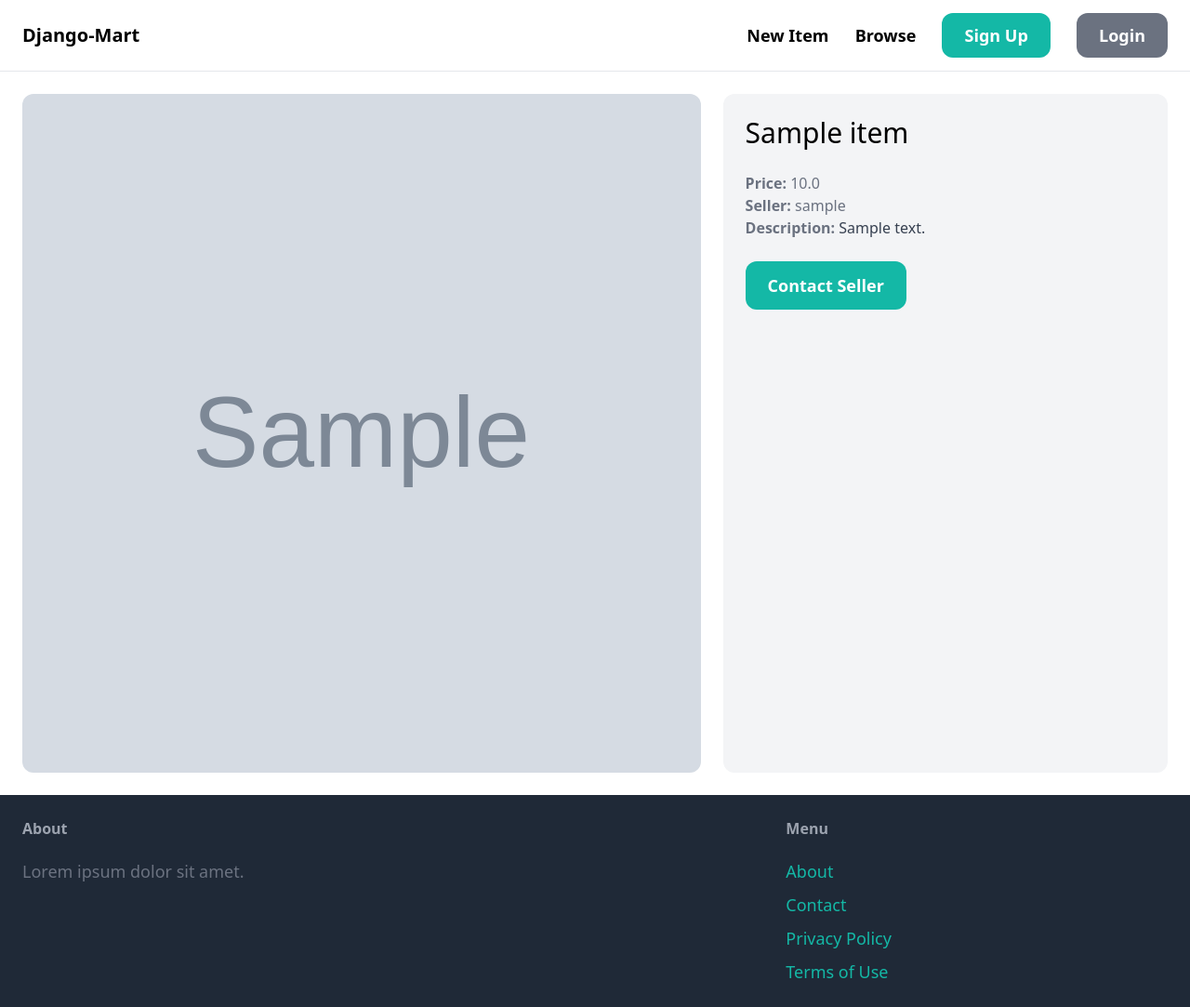
After one commit to gustavomotadev/django-generic-marketplace, a Django app: page /items/1/ in a window 1280 px wide. The commit adds this page. Shown: the whole page at 93% size. Run offline with Django 4.2, Linux system fonts and the light colour scheme; tables that the repository leaves empty hold one stand-in row (values such as "Sample post"); grey boxes marked "Sample" are stand-in pictures; some libraries are stand-ins or nearby versions.

Commit message:
Item details

```diff
--- a/djangomart/core/templates/core/base.html
+++ b/djangomart/core/templates/core/base.html
@@ -39,7 +39,7 @@
 
             <ul class="space-y-2">
                 <li><a href="#" class="text-lg text-teal-500 hover:text-teal-700">About</a></li>
-                <li><a href="{% url 'contact' %}" class="text-lg text-teal-500 hover:text-teal-700">Contact</a></li>
+                <li><a href="{% url 'core:contact' %}" class="text-lg text-teal-500 hover:text-teal-700">Contact</a></li>
                 <li><a href="#" class="text-lg text-teal-500 hover:text-teal-700">Privacy Policy</a></li>
                 <li><a href="#" class="text-lg text-teal-500 hover:text-teal-700">Terms of Use</a></li>
             </ul>
--- a/djangomart/core/templates/core/index.html
+++ b/djangomart/core/templates/core/index.html
@@ -10,7 +10,7 @@
 
             {% for item in items %}
                 <div>
-                    <a href="#">
+                    <a href="{% url 'item:detail' item.id %}">
                         <div>
                             <img src="{{item.image.url}}" class="bg-white rounded-t-xl w-full aspect-square object-cover">
                         </div>
--- /dev/null
+++ b/djangomart/core/urls.py
@@ -0,0 +1,10 @@
+from django.urls import path
+
+from . import views
+
+app_name = 'core'
+
+urlpatterns = [
+    path('', views.index, name='index'),
+    path('contact/', views.contact, name='contact'),
+]
--- a/djangomart/djangomart/urls.py
+++ b/djangomart/djangomart/urls.py
@@ -5,13 +5,11 @@ from django.conf.urls.static import static
 ###
 
 from django.contrib import admin
-from django.urls import path
-
-from core.views import index, contact
+from django.urls import path, include
 
 urlpatterns = [
+    path('', include('core.urls')),
+    path('items/', include('item.urls')),
     path('admin/', admin.site.urls),
-    path('', index, name='index'),
-    path('contact/', contact, name='contact'),
 
 ] + static(settings.MEDIA_URL, document_root=settings.MEDIA_ROOT) ### for development only
--- /dev/null
+++ b/djangomart/item/templates/item/detail.html
@@ -0,0 +1,51 @@
+{% extends "core/base.html" %}
+
+{% block title %}{{item.name}}{% endblock %}
+
+{% block content %}
+    <div class="grid grid-cols-5 gap-6">
+        <div class="col-span-3">
+            <img src="{{item.image.url}}" class="rounded-xl w-full aspect-square object-cover">
+        </div>
+
+        <div class="col-span-2 p-6 bg-gray-100 rounded-xl">
+            <h1 class="mb-6 text-3xl">{{item.name}}</h1>
+            <p class="text-gray-500"><strong>Price: </strong> {{item.price}}</p>
+            <p class="text-gray-500"><strong>Seller: </strong> {{item.created_by.username}}</p>
+
+            {% if item.description %}
+                <p class="text-gray-700">
+                    <strong class="text-gray-500">Description: </strong>{{item.description}}
+                </p>
+            {% endif %}
+
+            <a href="#" class="inline-block mt-6 px-6 py-3 text-lg font-semibold bg-teal-500 text-white rounded-xl hover:bg-teal-700">Contact Seller</a>
+        </div>
+    </div>
+
+    {% if related_items %}
+    <div class="mt-6 px-6 py-12 bg-gray-100 rounded-xl">
+        <h2 class="mb-12 text-2xl text-center">Related Items</h2>
+
+        <div class="grid grid-cols-3 gap-3">
+
+            {% for item in related_items %}
+            <div>
+                <a href="{% url 'item:detail' item.id %}">
+                    <div>
+                        <img src="{{item.image.url}}" class="bg-white rounded-t-xl w-full aspect-square object-cover">
+                    </div>
+
+                    <div class="p-6 bg-white rounded-b-xl">
+                        <h2 class="text-2xl">{{item.name}}</h2>
+                        <p class="text-gray-500">Price: {{item.price}}</p>
+                    </div>
+                </a>
+            </div>
+            {% endfor %}
+
+        </div>
+    </div>
+    {% endif %}
+
+{% endblock %}
--- /dev/null
+++ b/djangomart/item/urls.py
@@ -0,0 +1,9 @@
+from django.urls import path
+
+from . import views
+
+app_name = 'item'
+
+urlpatterns = [
+    path('<int:pk>/', views.detail, name='detail'),
+]
--- a/djangomart/item/views.py
+++ b/djangomart/item/views.py
@@ -1,3 +1,12 @@
-from django.shortcuts import render
+from django.shortcuts import render, get_object_or_404
 
-# Create your views here.
+from .models import Item
+
+def detail(request, pk):
+    item = get_object_or_404(Item, pk=pk)
+    related_items = Item.objects.filter(category=item.category, is_sold=False).exclude(pk=pk)[:3]
+
+    return render(request, 'item/detail.html', {
+        'item': item,
+        'related_items': related_items,
+    })
```
